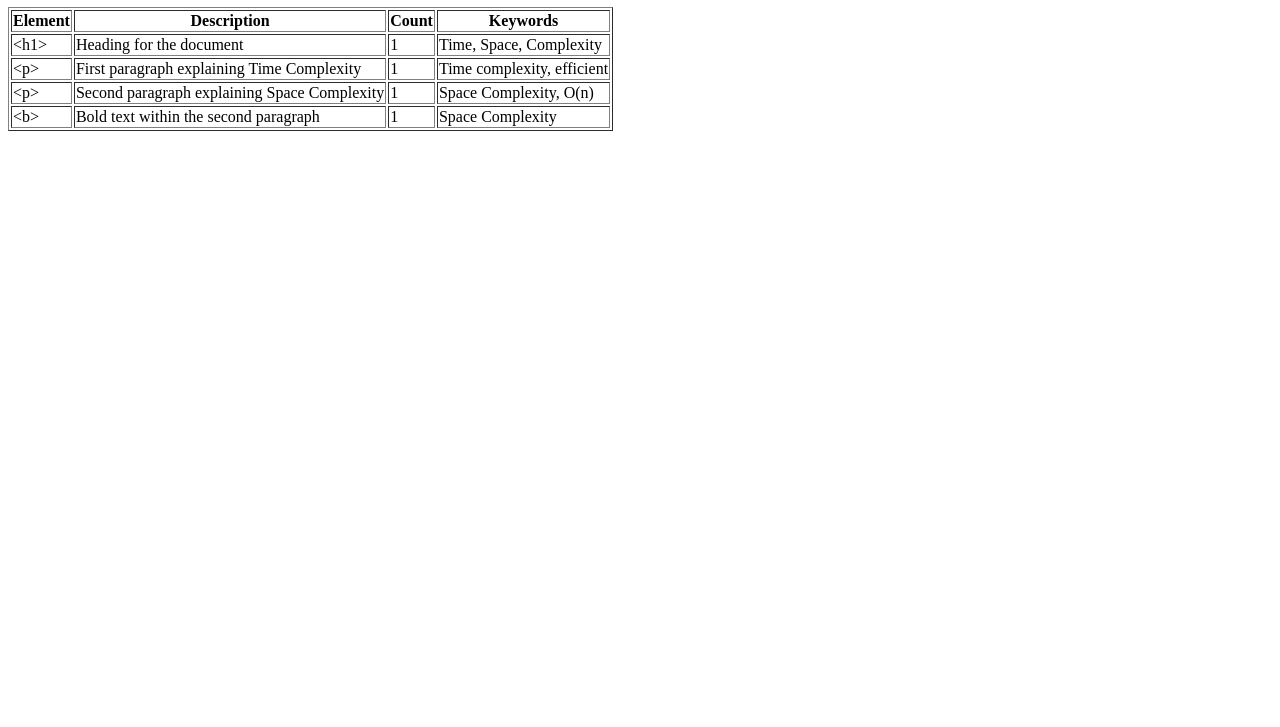
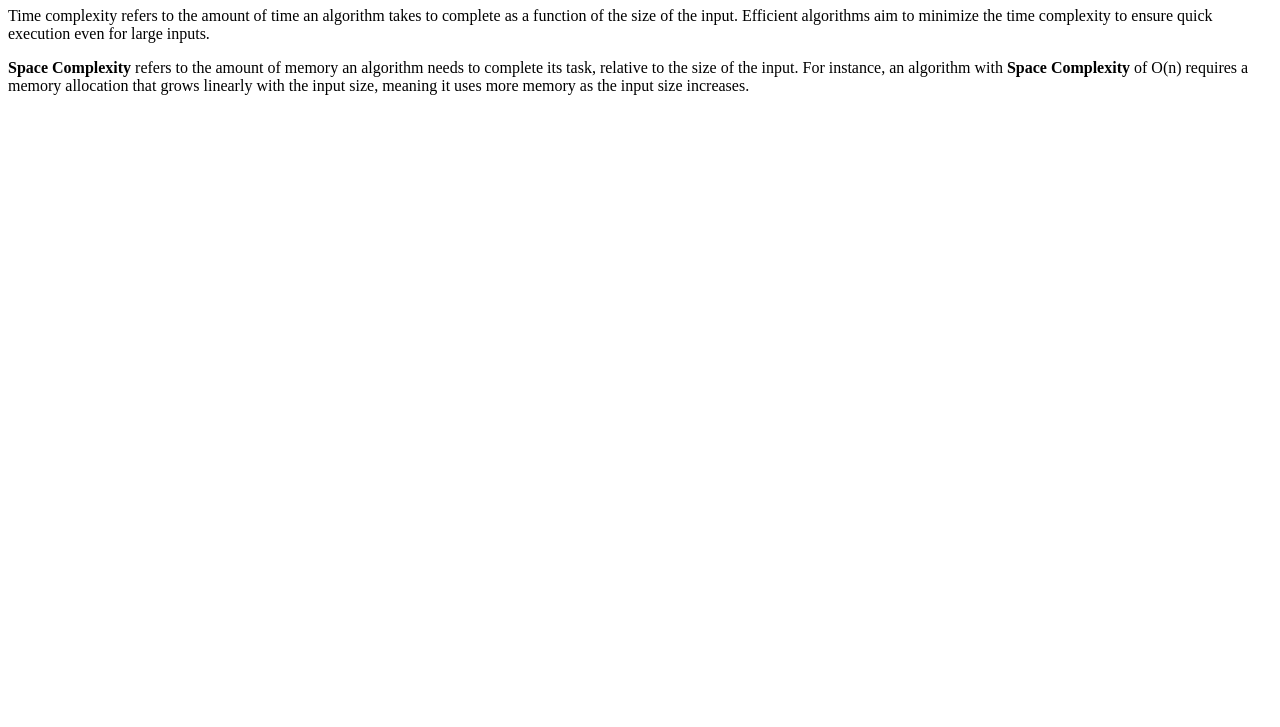
Before and after one commit to acciojob/time-and-space-complexity-Tanish1016, a website: page main.html in a window 1280 px wide. Shown: the part 73-800 px from the top of the page. Drawn offline with Linux system fonts and the light colour scheme.

Commit message:
created a submission

```diff
--- a/main.html
+++ b/main.html
@@ -1,7 +1,7 @@
 <!DOCTYPE html>
 
 
- <!DOCTYPE html>
+
 <html>
 
 <head>
@@ -9,44 +9,14 @@
 </head>
 
 <body>
+    <!-- Heading for the document -->
     <h1>Time, Space, and Complexity</h1>
 
-    <table border="1">
-        <thead>
-            <tr>
-                <th>Element</th>
-                <th>Description</th>
-                <th>Count</th>
-                <th>Keywords</th>
-            </tr>
-        </thead>
-        <tbody>
-            <tr>
-                <td>&lt;h1&gt;</td>
-                <td>Heading for the document</td>
-                <td>1</td>
-                <td>Time, Space, Complexity</td>
-            </tr>
-            <tr>
-                <td>&lt;p&gt;</td>
-                <td>First paragraph explaining Time Complexity</td>
-                <td>1</td>
-                <td>Time complexity, efficient</td>
-            </tr>
-            <tr>
-                <td>&lt;p&gt;</td>
-                <td>Second paragraph explaining Space Complexity</td>
-                <td>1</td>
-                <td>Space Complexity, O(n)</td>
-            </tr>
-            <tr>
-                <td>&lt;b&gt;</td>
-                <td>Bold text within the second paragraph</td>
-                <td>1</td>
-                <td>Space Complexity</td>
-            </tr>
-        </tbody>
-    </table>
+    <!-- First paragraph explaining Time Complexity -->
+    <p>Time complexity refers to the amount of time an algorithm takes to complete as a function of the size of the input. Efficient algorithms aim to minimize the time complexity to ensure quick execution even for large inputs.</p>
+
+    <!-- Second paragraph explaining Space Complexity -->
+    <p><b>Space Complexity</b> refers to the amount of memory an algorithm needs to complete its task, relative to the size of the input. For instance, an algorithm with <b>Space Complexity</b> of O(n) requires a memory allocation that grows linearly with the input size, meaning it uses more memory as the input size increases.</p>
 
     <script type="text/javascript" src="./script.js"></script>
 </body>
```
